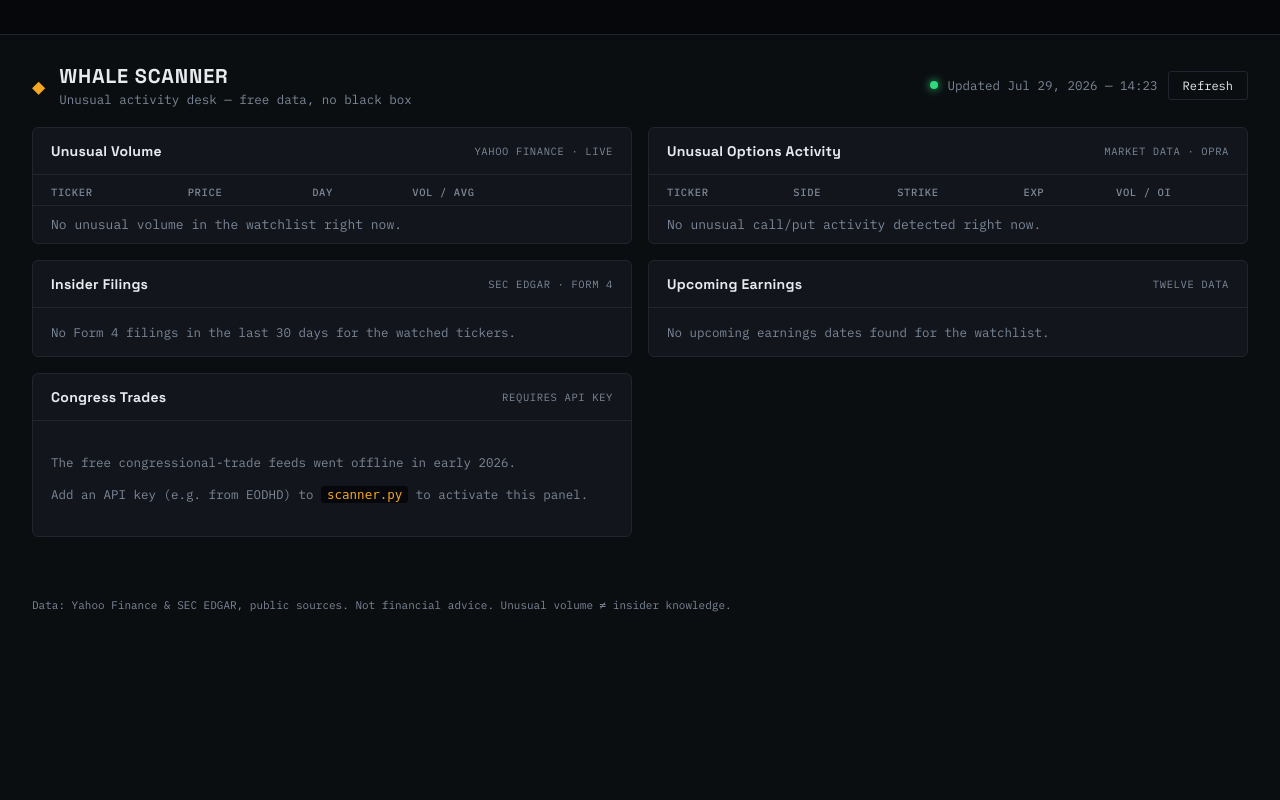
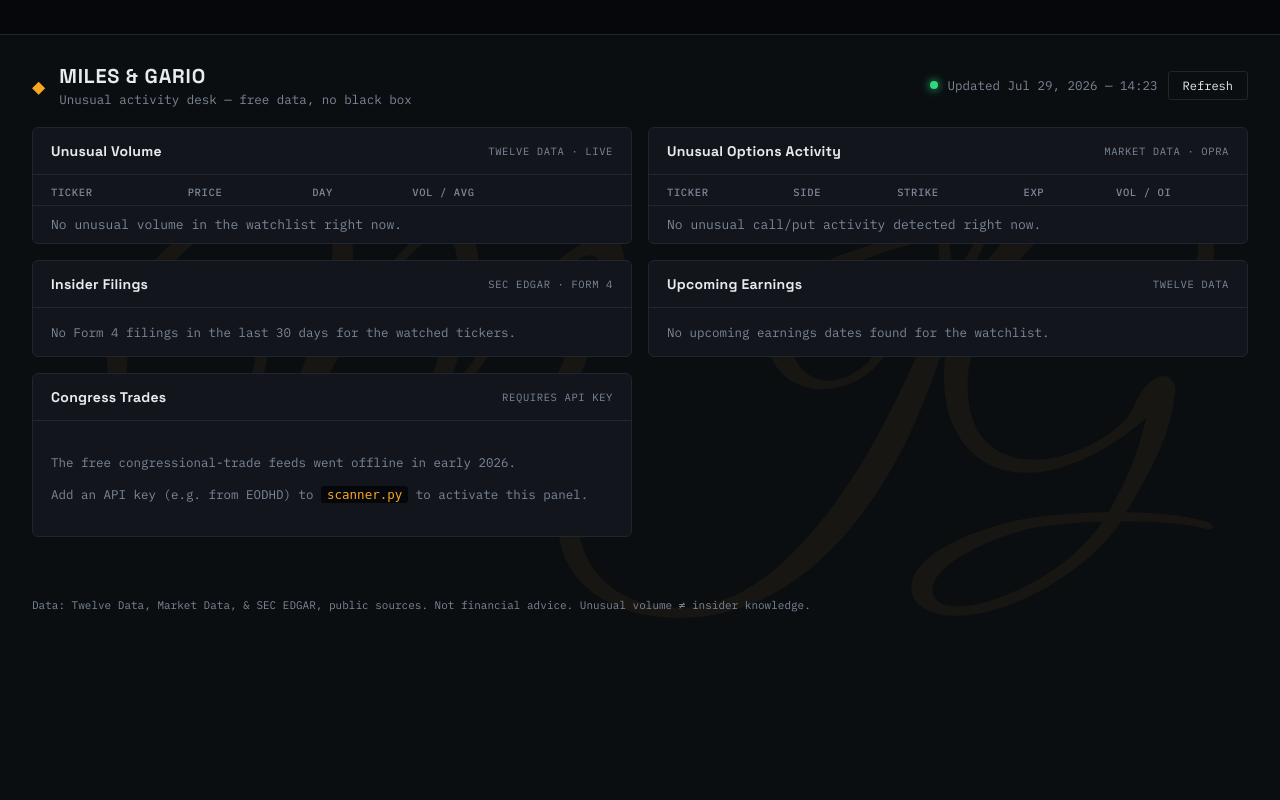
Before and after one commit to Bariosh17/whale-scanner, a Flask app: page / in a window 1280 px wide. Run offline with Flask 3, Linux system fonts and the light colour scheme.

Commit message:
Add MJG cursive background watermark

```diff
--- a/static/style.css
+++ b/static/style.css
@@ -19,6 +19,28 @@ body {
   color: var(--text);
   font-family: var(--mono);
   font-size: 14px;
+  position: relative;
+}
+
+.bg-logo {
+  position: fixed;
+  inset: 0;
+  display: flex;
+  align-items: center;
+  justify-content: center;
+  font-family: 'Great Vibes', cursive;
+  font-size: min(28vw, 420px);
+  color: var(--amber);
+  opacity: 0.055;
+  pointer-events: none;
+  user-select: none;
+  z-index: 0;
+  white-space: nowrap;
+}
+
+.tape-wrap, .desk-header, .grid, footer {
+  position: relative;
+  z-index: 1;
 }
 
 @media (prefers-reduced-motion: reduce) {
--- a/templates/index.html
+++ b/templates/index.html
@@ -3,12 +3,14 @@
 <head>
 <meta charset="UTF-8">
 <meta name="viewport" content="width=device-width, initial-scale=1.0">
-<title>Whale Scanner — Market Activity Desk</title>
+<title>Miles & Gario — Market Activity Desk</title>
 <link rel="preconnect" href="https://fonts.googleapis.com">
-<link href="https://fonts.googleapis.com/css2?family=Space+Grotesk:wght@500;700&family=IBM+Plex+Mono:wght@400;500;600&display=swap" rel="stylesheet">
+<link href="https://fonts.googleapis.com/css2?family=Space+Grotesk:wght@500;700&family=IBM+Plex+Mono:wght@400;500;600&family=Great+Vibes&display=swap" rel="stylesheet">
 <link rel="stylesheet" href="{{ url_for('static', filename='style.css') }}">
 </head>
 <body>
+
+<div class="bg-logo" aria-hidden="true">MJG</div>
 
 <div class="tape-wrap" aria-hidden="true">
   <div class="tape">
@@ -24,7 +26,7 @@
   <div class="brand">
     <span class="brand-mark">◆</span>
     <div>
-      <h1>WHALE SCANNER</h1>
+      <h1>MILES &amp; GARIO</h1>
       <p class="sub">Unusual activity desk — free data, no black box</p>
     </div>
   </div>
@@ -40,7 +42,7 @@
   <section class="panel">
     <div class="panel-head">
       <h2>Unusual Volume</h2>
-      <span class="panel-tag">Yahoo Finance · live</span>
+      <span class="panel-tag">Twelve Data · live</span>
     </div>
     <table class="data-table">
       <thead>
@@ -164,7 +166,7 @@
 </main>
 
 <footer>
-  <p>Data: Yahoo Finance &amp; SEC EDGAR, public sources. Not financial advice. Unusual volume ≠ insider knowledge.</p>
+  <p>Data: Twelve Data, Market Data, &amp; SEC EDGAR, public sources. Not financial advice. Unusual volume ≠ insider knowledge.</p>
 </footer>
 
 <script src="{{ url_for('static', filename='script.js') }}"></script>
```
